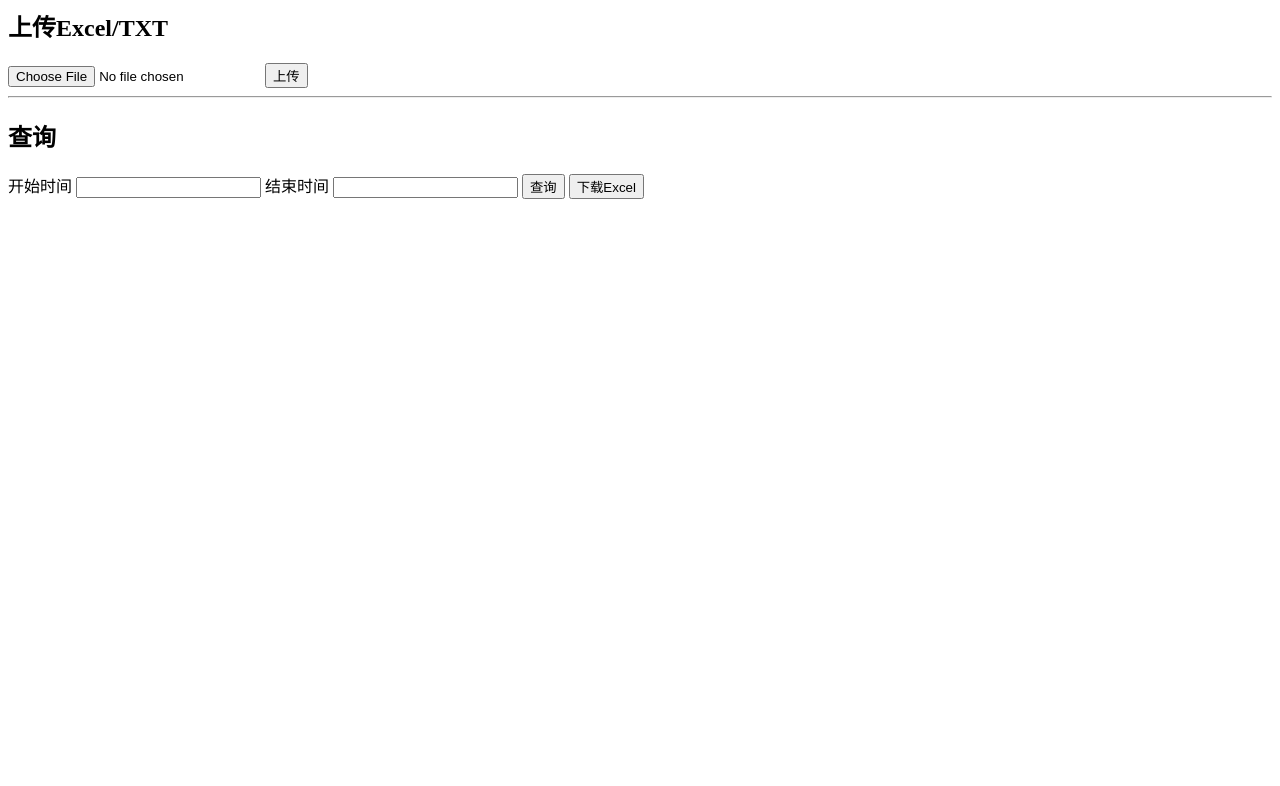
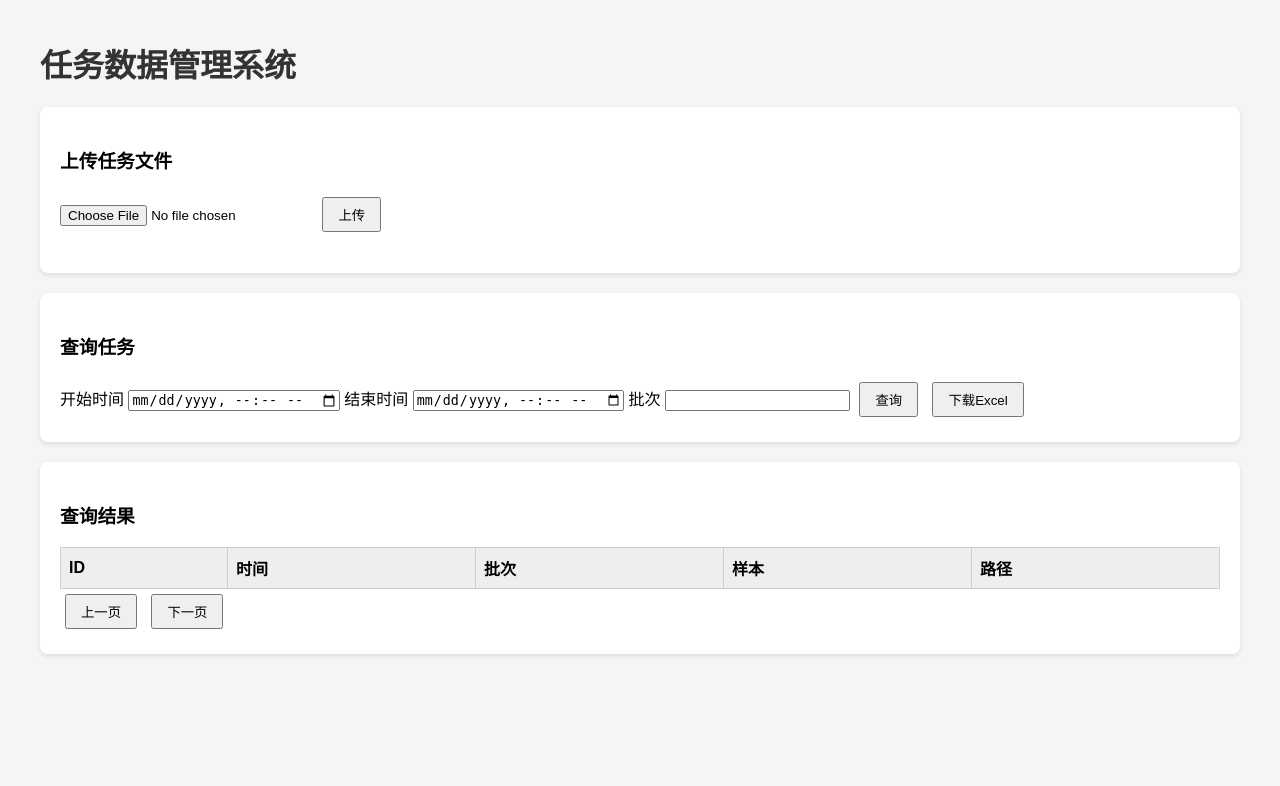
Before and after one commit to kevin-furant/scaq, a FastAPI app: page / in a window 1280 px wide. Shown: the top 786 px of the page. Run offline with FastAPI, Linux system fonts and the light colour scheme; lists and menus that the app fills with data are empty; parts of the project's set-up code (start-up, migrations or seed data) failed here and were passed over.

Commit message:
升级静态页面设计

```diff
--- a/data_manage/app/main.py
+++ b/data_manage/app/main.py
@@ -4,28 +4,20 @@ from fastapi.templating import Jinja2Templates
 from app.routers import upload, query, download
 from app.db.init_db import init_db
 
-app = FastAPI(
-    title="Task Data Service",
-    version="1.0"
-)
+app = FastAPI(title="Task Data Service")
 
-# 初始化数据库
+templates = Jinja2Templates(directory="app/templates")
+
 @app.on_event("startup")
 def startup():
     init_db()
 
-# 注册API路由
 app.include_router(upload.router)
 app.include_router(query.router)
 app.include_router(download.router)
 
-# 注册模板目录
-templates = Jinja2Templates(directory="app/templates")
-
-
-# 首页
 @app.get("/")
-def home(request: Request):
+def index(request: Request):
     return templates.TemplateResponse(
         "index.html",
         {"request": request}
--- a/data_manage/app/templates/index.html
+++ b/data_manage/app/templates/index.html
@@ -1,29 +1,139 @@
+<!DOCTYPE html>
 <html>
+
+<head>
+<meta charset="utf-8">
+<title>任务数据管理系统</title>
+
+<style>
+
+body{
+font-family: Arial;
+margin:40px;
+background:#f5f5f5;
+}
+
+h1{
+color:#333;
+}
+
+.panel{
+background:white;
+padding:20px;
+margin-bottom:20px;
+border-radius:8px;
+box-shadow:0 2px 5px rgba(0,0,0,0.1);
+}
+
+button{
+padding:6px 14px;
+margin:5px;
+cursor:pointer;
+}
+
+table{
+border-collapse:collapse;
+width:100%;
+margin-top:10px;
+}
+
+th,td{
+border:1px solid #ccc;
+padding:8px;
+text-align:left;
+}
+
+th{
+background:#eee;
+}
+
+#status{
+color:green;
+}
+
+</style>
+
+</head>
+
+
 <body>
 
-<h2>上传Excel/TXT</h2>
+<h1>任务数据管理系统</h1>
+
+<div class="panel">
+
+<h3>上传任务文件</h3>
 
 <input type="file" id="file">
 
 <button onclick="upload()">上传</button>
 
-<hr>
+<p id="uploadStatus"></p>
 
-<h2>查询</h2>
+</div>
+
+
+<div class="panel">
+
+<h3>查询任务</h3>
 
 开始时间
-<input id="start">
+<input type="datetime-local" id="start">
 
 结束时间
-<input id="end">
+<input type="datetime-local" id="end">
+
+批次
+<input id="batch">
 
 <button onclick="query()">查询</button>
 
 <button onclick="download()">下载Excel</button>
 
-<pre id="result"></pre>
+</div>
+
+
+<div class="panel">
+
+<h3>查询结果</h3>
+
+<table id="table">
+
+<thead>
+
+<tr>
+<th>ID</th>
+<th>时间</th>
+<th>批次</th>
+<th>样本</th>
+<th>路径</th>
+</tr>
+
+</thead>
+
+<tbody></tbody>
+
+</table>
+
+<div>
+
+<button onclick="prevPage()">上一页</button>
+
+<span id="pageInfo"></span>
+
+<button onclick="nextPage()">下一页</button>
+
+</div>
+
+</div>
+
 
 <script>
+
+let page=1
+let size=20
+let total=0
+
 
 function upload(){
 
@@ -37,32 +147,118 @@ fetch("/upload",{
 method:"POST",
 body:form
 })
-
-}
-
-function query(){
-
-let s=document.getElementById("start").value
-let e=document.getElementById("end").value
-
-fetch(`/query?start_time=${s}&end_time=${e}`)
 .then(r=>r.json())
 .then(d=>{
-document.getElementById("result").innerText=JSON.stringify(d,null,2)
+document.getElementById("uploadStatus").innerText="上传成功"
 })
 
 }
 
+
+
+function query(){
+
+page=1
+
+loadData()
+
+}
+
+
+
+function loadData(){
+
+let start=document.getElementById("start").value
+let end=document.getElementById("end").value
+let batch=document.getElementById("batch").value
+
+let url=`/query?start_time=${start}&end_time=${end}&page=${page}&size=${size}`
+
+if(batch){
+url+=`&batch_name=${batch}`
+}
+
+fetch(url)
+.then(r=>r.json())
+.then(data=>{
+
+total=data.total
+
+renderTable(data.data)
+
+document.getElementById("pageInfo").innerText=
+`第 ${page} 页 / 共 ${Math.ceil(total/size)} 页`
+
+})
+
+}
+
+
+
+function renderTable(data){
+
+let tbody=document.querySelector("#table tbody")
+
+tbody.innerHTML=""
+
+data.forEach(row=>{
+
+let tr=document.createElement("tr")
+
+tr.innerHTML=`
+<td>${row.id}</td>
+<td>${row.time}</td>
+<td>${row.batch_name}</td>
+<td>${row.sample_name}</td>
+<td>${row.data_path}</td>
+`
+
+tbody.appendChild(tr)
+
+})
+
+}
+
+
+
+function nextPage(){
+
+if(page*size<total){
+
+page++
+
+loadData()
+
+}
+
+}
+
+
+function prevPage(){
+
+if(page>1){
+
+page--
+
+loadData()
+
+}
+
+}
+
+
+
 function download(){
 
-let s=document.getElementById("start").value
-let e=document.getElementById("end").value
+let start=document.getElementById("start").value
+let end=document.getElementById("end").value
 
-window.location=`/download?start_time=${s}&end_time=${e}`
+window.location=`/download?start_time=${start}&end_time=${end}`
 
 }
 
 </script>
 
+
 </body>
 </html>
```
